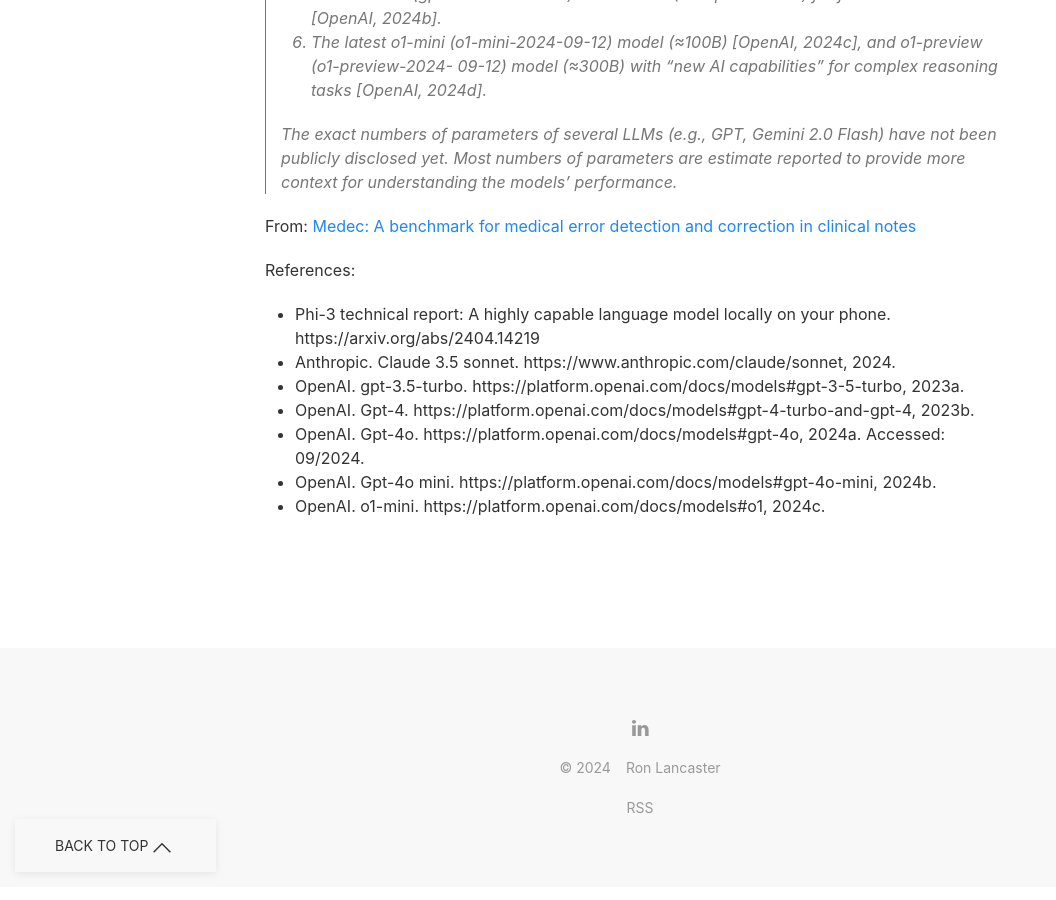
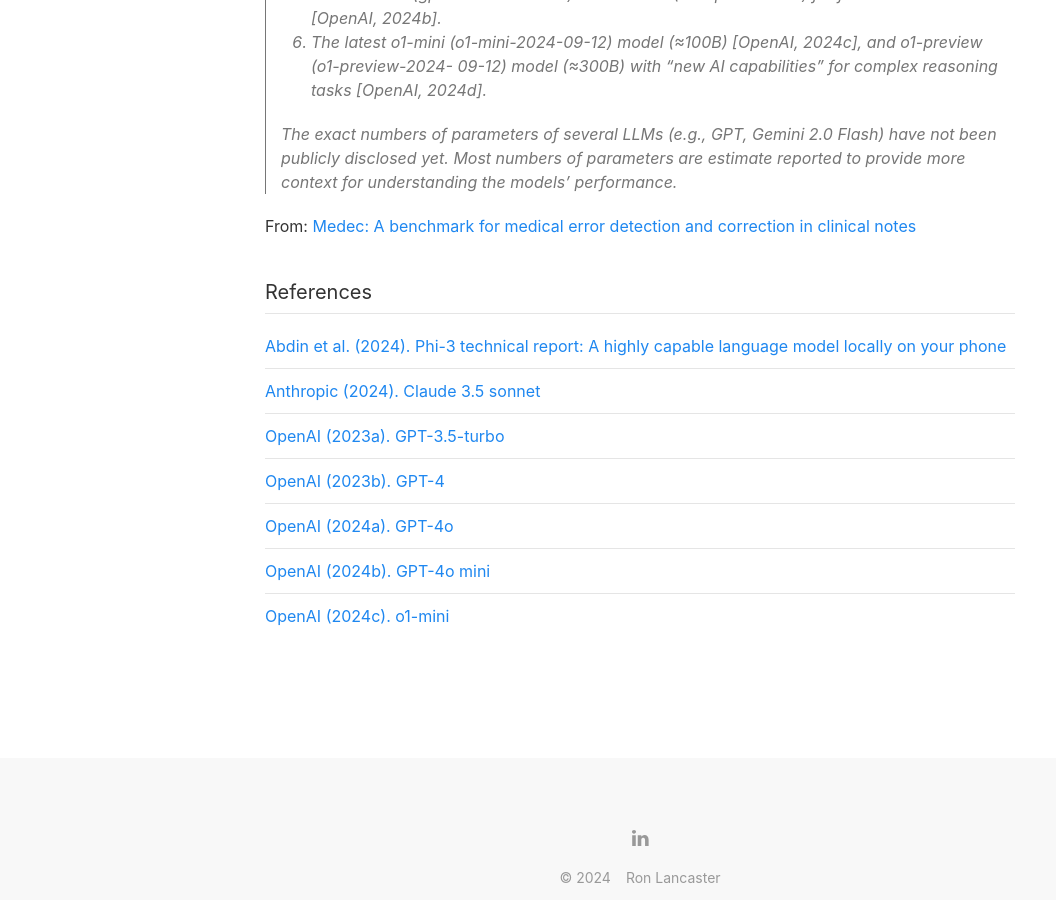
Before and after one commit to nyvyn/nyvyn.github.io, a Jekyll site: the page built from _notes/llm-size-vs-performance.markdown, in a window 1280 px wide and 900 px high, scrolled down 585 px. Shown: the whole window, without its empty margins (0-1056 px from the left). Built offline with Jekyll 4.4.1, drawn with Linux system fonts in a browser that asks for light colours.

Commit message:
refactor: Move references to frontmatter with markdown link syntax

```diff
--- a/_notes/llm-size-vs-performance.markdown
+++ b/_notes/llm-size-vs-performance.markdown
@@ -4,6 +4,21 @@
 description: A look at how size and performance have evolved in LLMs
 date: 2025-1-2
 status: Sprouting
+references:
+  - >-
+    [Abdin et al. (2024). Phi-3 technical report: A highly capable language model locally on your phone](https://arxiv.org/abs/2404.14219)
+  - >-
+    [Anthropic (2024). Claude 3.5 sonnet](https://www.anthropic.com/claude/sonnet)
+  - >-
+    [OpenAI (2023a). GPT-3.5-turbo](https://platform.openai.com/docs/models#gpt-3-5-turbo)
+  - >-
+    [OpenAI (2023b). GPT-4](https://platform.openai.com/docs/models#gpt-4-turbo-and-gpt-4)
+  - >-
+    [OpenAI (2024a). GPT-4o](https://platform.openai.com/docs/models#gpt-4o)
+  - >-
+    [OpenAI (2024b). GPT-4o mini](https://platform.openai.com/docs/models#gpt-4o-mini)
+  - >-
+    [OpenAI (2024c). o1-mini](https://platform.openai.com/docs/models#o1)
 ---
 
 
@@ -23,12 +38,3 @@
 
 From:
 [Medec: A benchmark for medical error detection and correction in clinical notes](https://arxiv.org/pdf/2412.19260)
-
-References:
-- Phi-3 technical report: A highly capable language model locally on your phone. https://arxiv.org/abs/2404.14219
-- Anthropic. Claude 3.5 sonnet. https://www.anthropic.com/claude/sonnet, 2024.
-- OpenAI. gpt-3.5-turbo. https://platform.openai.com/docs/models#gpt-3-5-turbo, 2023a.
-- OpenAI. Gpt-4. https://platform.openai.com/docs/models#gpt-4-turbo-and-gpt-4, 2023b.
-- OpenAI. Gpt-4o. https://platform.openai.com/docs/models#gpt-4o, 2024a. Accessed: 09/2024.
-- OpenAI. Gpt-4o mini. https://platform.openai.com/docs/models#gpt-4o-mini, 2024b.
-- OpenAI. o1-mini. https://platform.openai.com/docs/models#o1, 2024c.
```
